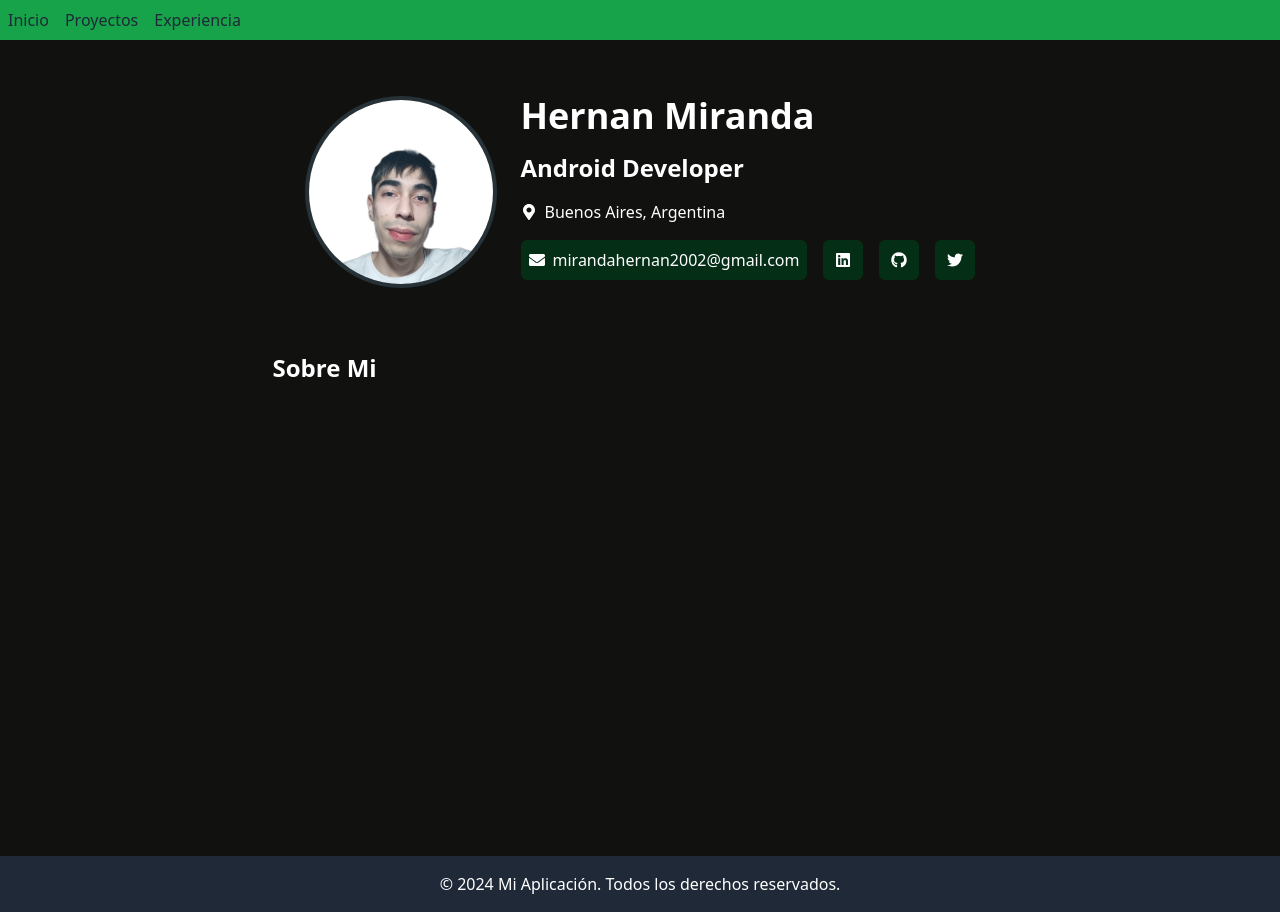
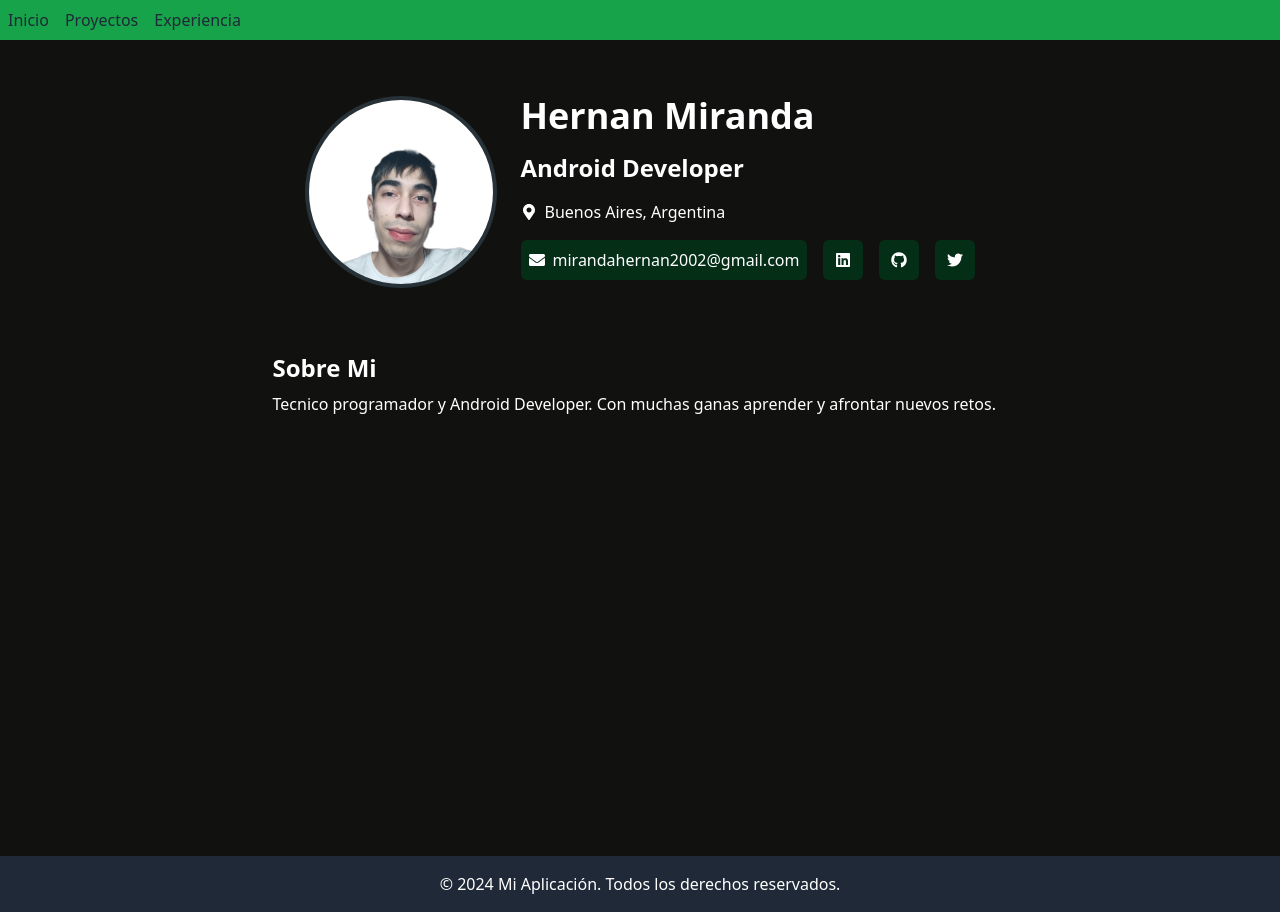
Before and after one commit to hernanMiranda22/portafolio, a React (Create React App) app: page / in a window 1280 px wide. Built offline with nearby package versions, Linux system fonts and the light colour scheme.

Commit message:
about me terminado

```diff
--- a/src/components/AboutMe.jsx
+++ b/src/components/AboutMe.jsx
@@ -2,11 +2,12 @@ import React from "react";
 
 function AboutMe(){
     return(
-        <div className="flex text-white">
-            <h2 className="items-start font-bold text-2xl">
+        <div className="flex-col flex text-white items-start gap-2">
+            <h2 className="items-start font-bold text-2xl m-0">
                 Sobre Mi
             </h2>
-            <p>
+            <p className="m-0">
+                Tecnico programador y Android Developer. Con muchas ganas aprender y afrontar nuevos retos.
 
             </p>
         </div>
```
